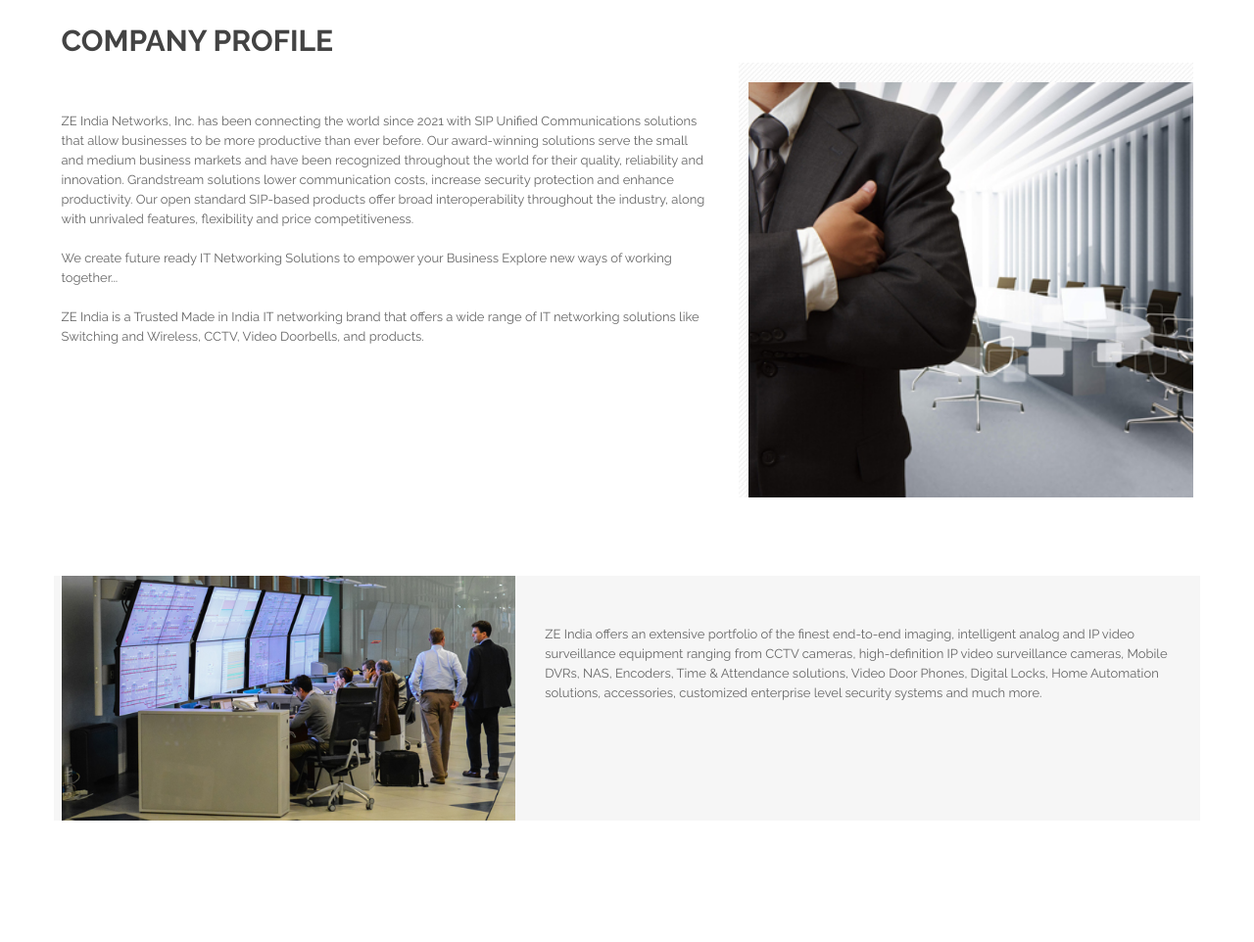
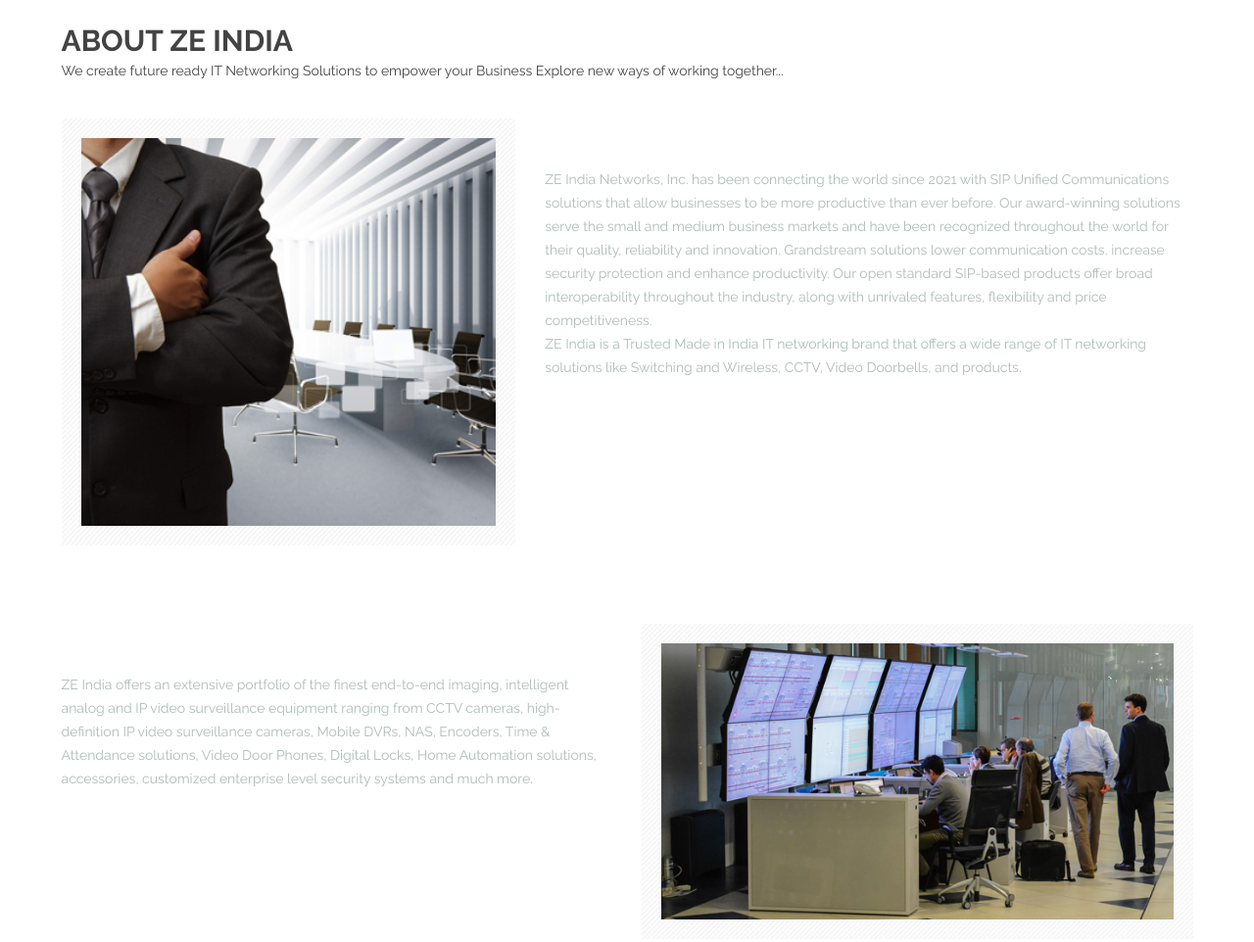
Before and after one commit to Kunaljethva369/zeindia, a plain HTML site: page about.html in a window 1280 px wide. Shown: the part 560-1522 px from the top of the page at 98% size. Drawn offline with Linux system fonts and the light colour scheme; files whose address does not match are found by name.

Commit message:
Added About

```diff
--- a/about.html
+++ b/about.html
@@ -106,9 +106,9 @@
                                     <!-- header-search -->
                                     <div class="header-search header-search-2 f-left">
                                         <div class="header-search-inner">
-                                           <button class="search-toggle">
-                                            <i class="zmdi zmdi-search"></i>
-                                           </button>
+                                            <button class="search-toggle">
+                                                <i class="zmdi zmdi-search"></i>
+                                            </button>
                                             <form action="#">
                                                 <div class="top-search-box">
                                                     <input type="text" placeholder="Search here your product...">
@@ -198,13 +198,14 @@
         <section id="page-content" class="page-wrapper section">
 
             <!-- ABOUT SECTION START -->
-            <div class="about-section mb-80">
+            <!-- <div class="about-section mb-80">
                 <div class="container">
                     <div class="row">
                         <div class="col-lg-12">
                             <div class="section-title text-start ">
-                                <h2 class="uppercase">Company Profile</h2>
-                                <!-- <h6 class="mb-40">There are many variations of passages of brands available,</h6> -->
+                                <h2 class="uppercase">About ZE India</h2>
+                                <h6 class="mb-40">We create future ready IT Networking Solutions to empower your Business Explore new
+                                    ways of working together...</h6>
                             </div>
                         </div>
                     </div>
@@ -239,10 +240,47 @@
                         </div>
                     </div>
                 </div>
+            </div> -->
+
+            <div class="about-section mb-80">
+                <div class="container">
+                    <div class="row">
+                        <div class="col-lg-12">
+                            <div class="section-title text-start ">
+                                <h2 class="uppercase">About ZE India</h2>
+                                <h6 class="mb-40">We create future ready IT Networking Solutions to empower your Business Explore new
+                                    ways of working together...</h6>
+                            </div>
+                        </div>
+                    </div>
+                    <div class="row">
+                        <div class="col-lg-5">
+                            <div class="about-photo p-20 bg-img-1">
+                                <img src="images/about-img.jpg" alt="">
+                            </div>
+                        </div>
+                        <div class="col-lg-7">
+                            <div class="about-description mt-50">
+                                ZE India Networks, Inc. has been connecting the world since 2021 with SIP Unified
+                                Communications solutions that allow businesses to be more productive than ever
+                                before. Our award-winning solutions serve the small and medium business markets and
+                                have been recognized throughout the world for their quality, reliability and
+                                innovation. Grandstream solutions lower communication costs, increase security
+                                protection and enhance productivity. Our open standard SIP-based products offer
+                                broad interoperability throughout the industry, along with unrivaled features,
+                                flexibility and price competitiveness.
+                                <br>
+                                ZE India is a Trusted Made in India IT networking brand that offers a wide range of
+                                IT networking solutions like Switching and Wireless, CCTV, Video Doorbells, and
+                                products.
+                            </div>
+                        </div>
+                    </div>
+                </div>
             </div>
 
             <div class="about-section mb-80 abt">
-                <div class="container breadcrumbs">
+                <!-- <div class="container breadcrumbs">
                     <div class="row">
                         <div class="col-lg-5">
                             <div class="about-photo bg-img-1">
@@ -258,6 +296,33 @@
                                     Attendance solutions, Video Door Phones, Digital Locks, Home Automation solutions,
                                     accessories, customized enterprise level security systems and much more.
                                 </p>
+                            </div>
+                        </div>
+                    </div>
+                </div> -->
+                <div class="container">
+                    <div class="row">
+                        <!-- <div class="col-lg-12">
+                            <div class="section-title text-start ">
+                                <h2 class="uppercase">About ZE India</h2>
+                                <h6 class="mb-40">We create future ready IT Networking Solutions to empower your Business Explore new
+                                    ways of working together...</h6>
+                            </div>
+                        </div> -->
+                    </div>
+                    <div class="row">
+                        <div class="col-lg-6">
+                            <div class="about-description mt-50">
+                                ZE India offers an extensive portfolio of the finest end-to-end imaging, intelligent
+                                analog and IP video surveillance equipment ranging from CCTV cameras,
+                                high-definition IP video surveillance cameras, Mobile DVRs, NAS, Encoders, Time &
+                                Attendance solutions, Video Door Phones, Digital Locks, Home Automation solutions,
+                                accessories, customized enterprise level security systems and much more.
+                            </div>
+                        </div>
+                        <div class="col-lg-6">
+                            <div class="about-photo p-20 bg-img-1">
+                                <img src="images/about-video-cover.jpg" alt="">
                             </div>
                         </div>
                     </div>
```
Also changed, not shown: index.html (+4 -4 lines).
